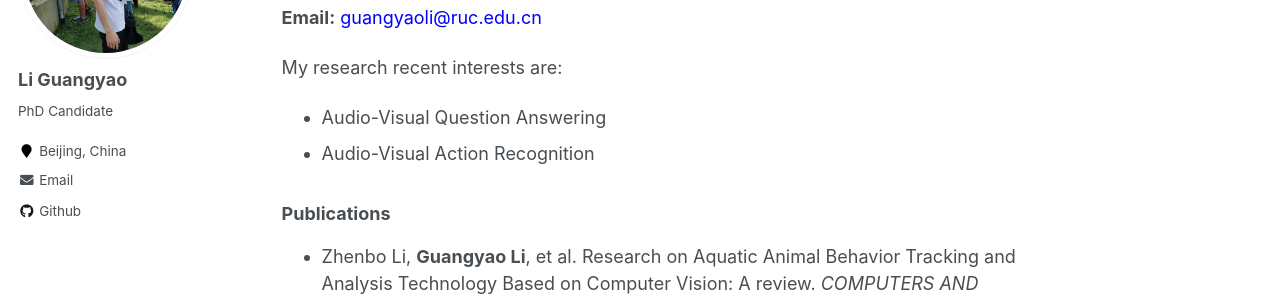
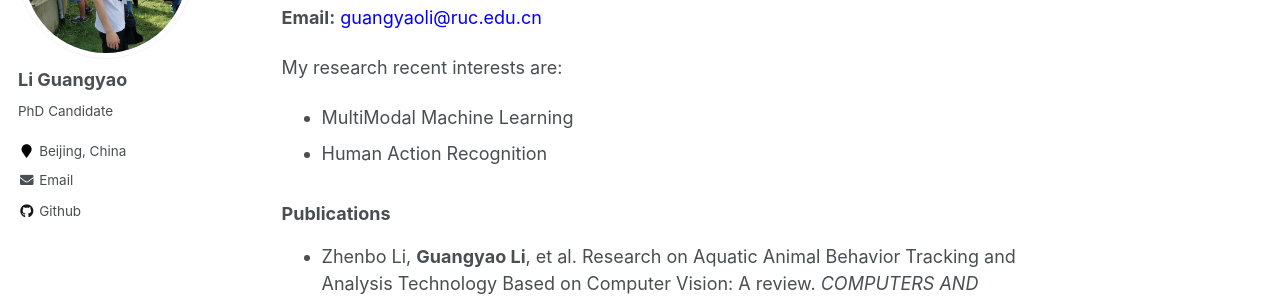
Before and after one commit to ayameyao/ayameyao.github.io_old-version, a Jekyll site: the page built from _pages/about.md, in a window 1280 px wide and 900 px high. Shown: the part 234-534 px from the top of the window. Built offline with Jekyll 4.4.1, drawn with Linux system fonts in a browser that asks for light colours.

Commit message:
interest

```diff
--- a/_pages/about.md
+++ b/_pages/about.md
@@ -15,8 +15,8 @@ My name is Li Guangyao and I am a first-year PhD Candidate in the Gaoling School
 <br/>
 
 My research recent interests are:
-* Audio-Visual Question Answering
-* Audio-Visual Action Recognition
+* MultiModal Machine Learning
+* Human Action Recognition
 
 
 ### Publications
```
